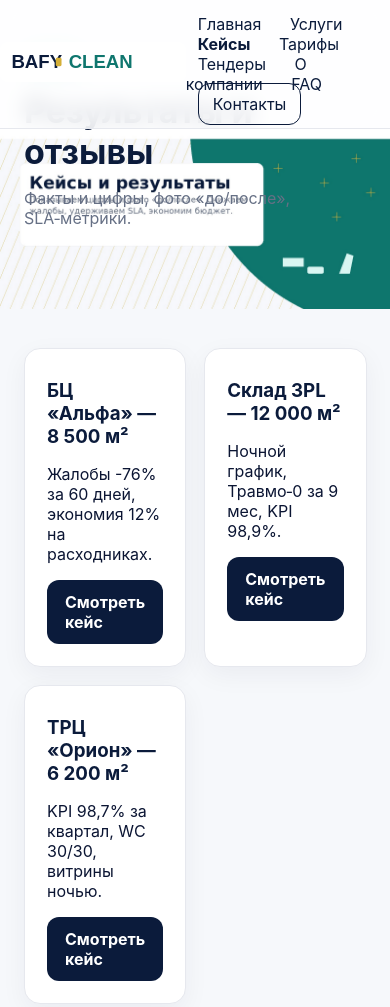
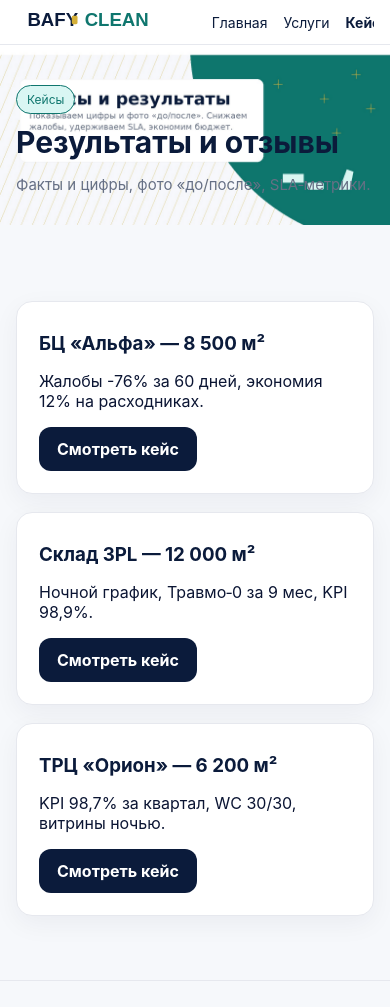
Before and after one commit to ilyakovalenko22/BAFY-Clean-2.0, a plain HTML site: page cases.html in a window 390 px wide. Shown: the top 1007 px of the page. Drawn offline with Linux system fonts and the light colour scheme.

Commit message:
Update styles.css

```diff
--- a/styles.css
+++ b/styles.css
@@ -1,40 +1,81 @@
-
 :root{
-  --bg:#F6F8FB;--panel:#FFFFFF;--ink:#0B1533;--muted:#667085;--line:#E6E8EE;
-  --primary:#0F766E;--primarySoft:#D9F6F3;--navy:#0B1B3B;--gold:#D4AF37;
+  --bg:#F6F8FB; --panel:#FFFFFF; --ink:#0B1533; --muted:#667085; --line:#E6E8EE;
+  --primary:#0F766E; --primarySoft:#D9F6F3; --navy:#0B1B3B; --gold:#D4AF37;
 }
 *{box-sizing:border-box}
-html,body{margin:0;padding:0;background:var(--bg);color:var(--ink);font-family:Inter,system-ui,-apple-system,Segoe UI,Roboto,Helvetica,Arial,sans-serif}
+html,body{margin:0;padding:0;background:var(--bg);color:var(--ink);
+  font-family:Inter,system-ui,-apple-system,Segoe UI,Roboto,Helvetica,Arial,sans-serif}
 a{color:var(--primary);text-decoration:none}
 .container{max-width:1200px;margin:0 auto;padding:0 24px}
-header{position:sticky;top:0;background:rgba(255,255,255,.85);backdrop-filter:saturate(1.2) blur(10px);border-bottom:1px solid var(--line);z-index:20}
-.header-inner{display:flex;align-items:center;justify-content:space-between;padding:14px 0}
-nav a{margin:0 12px;color:var(--navy)}
-.nav-cta{padding:10px 14px;border:1px solid var(--navy);border-radius:12px;color:var(--navy)}
+
+/* HEADER */
+header{position:sticky;top:0;background:rgba(255,255,255,.92);
+  backdrop-filter:saturate(1.2) blur(10px);border-bottom:1px solid var(--line);z-index:20}
+.header-inner{display:flex;align-items:center;justify-content:space-between;
+  gap:12px;flex-wrap:nowrap;padding:14px 0}
+nav{display:flex;align-items:center;gap:12px;overflow-x:auto;
+  white-space:nowrap;scrollbar-width:none}
+nav::-webkit-scrollbar{display:none}
+nav a{color:var(--navy);padding:6px 4px}
+.nav-cta{padding:8px 12px;border:1px solid var(--navy);
+  border-radius:10px;color:var(--navy)}
+
+/* HERO */
 .hero img{width:100%;display:block}
-.overlay{position:relative;margin-top:-320px;padding-bottom:40px}
-.badge{display:inline-block;background:var(--primarySoft);color:var(--primary);padding:6px 10px;border:1px solid var(--primary);border-radius:999px;font-size:12px}
+.overlay{position:relative;margin-top:-280px;padding-bottom:40px}
+.badge{display:inline-block;background:var(--primarySoft);color:var(--primary);
+  padding:6px 10px;border:1px solid var(--primary);border-radius:999px;font-size:12px}
 h1{font-size:46px;margin:12px 0;color:var(--navy)}
 .lead{color:var(--muted);max-width:840px}
+
+/* SECTIONS */
 .section{padding:64px 0;border-bottom:1px solid var(--line)}
 .cards{display:grid;grid-template-columns:repeat(3,1fr);gap:18px}
-.card{background:var(--panel);border:1px solid var(--line);padding:22px;border-radius:16px;box-shadow:0 8px 26px rgba(11,27,59,.05)}
+.card{background:var(--panel);border:1px solid var(--line);padding:22px;
+  border-radius:16px;box-shadow:0 8px 26px rgba(11,27,59,.05)}
 .card h3{margin:8px 0;color:var(--navy)}
 .kpis{display:grid;grid-template-columns:repeat(4,1fr);gap:16px}
-.kpi{background:var(--panel);border:1px solid var(--line);padding:22px;border-radius:14px;text-align:center}
+.kpi{background:var(--panel);border:1px solid var(--line);padding:22px;
+  border-radius:14px;text-align:center}
 .kpi .num{font-size:28px;font-weight:800;color:var(--navy)}
 .grid-2{display:grid;grid-template-columns:1fr 1fr;gap:24px}
-.cta{display:inline-block;background:var(--navy);color:#fff;font-weight:700;padding:12px 18px;border-radius:12px}
+.cta{display:inline-block;background:var(--navy);color:#fff;font-weight:700;
+  padding:12px 18px;border-radius:12px}
 .cta.secondary{background:var(--panel);color:var(--navy);border:1px solid var(--line)}
 .gallery{display:grid;grid-template-columns:repeat(2,1fr);gap:18px}
-.table{width:100%;border-collapse:collapse;background:var(--panel);border-radius:12px;overflow:hidden}
+.table{width:100%;border-collapse:collapse;background:var(--panel);
+  border-radius:12px;overflow:hidden}
 .table th,.table td{border-bottom:1px solid var(--line);padding:14px;text-align:left}
 .table th{background:#F3F4F6;color:#334155}
 form{display:grid;grid-template-columns:1fr 1fr;gap:12px;margin-top:12px}
-form input,form textarea,form select{padding:12px;border-radius:10px;border:1px solid var(--line);background:#FFFFFF;color:var(--ink)}
+form input,form textarea,form select{padding:12px;border-radius:10px;
+  border:1px solid var(--line);background:#FFFFFF;color:var(--ink)}
 form textarea{grid-column:span 2;min-height:120px}
 form button{grid-column:span 2}
 footer{padding:40px 0;color:#4B5563}
-blockquote{margin:0;padding:16px;border-left:4px solid var(--gold);background:#FFF9E6;border-radius:8px;color:#6B5E00}
-@media(max-width:980px){.cards{grid-template-columns:1fr 1fr}.kpis{grid-template-columns:1fr 1fr}.gallery{grid-template-columns:1fr}.grid-2{grid-template-columns:1fr}}
-@media(max-width:600px){h1{font-size:34px}.overlay{margin-top:-260px}form{grid-template-columns:1fr}form textarea,form button{grid-column:span 1}}
+blockquote{margin:0;padding:16px;border-left:4px solid var(--gold);
+  background:#FFF9E6;border-radius:8px;color:#6B5E00}
+
+/* TABLET */
+@media(max-width:900px){
+  .cards{grid-template-columns:1fr 1fr}
+  .kpis{grid-template-columns:1fr 1fr}
+  .gallery{grid-template-columns:1fr}
+  .grid-2{grid-template-columns:1fr}
+  .overlay{margin-top:-220px}
+  h1{font-size:38px}
+}
+
+/* MOBILE */
+@media(max-width:600px){
+  .container{padding:0 16px}
+  .header-inner{gap:8px}
+  nav a{font-size:14px;padding:6px 2px}
+  .overlay{margin-top:-140px;padding-bottom:28px}
+  h1{font-size:30px;margin:10px 0}
+  .lead{font-size:15px}
+  .cards{grid-template-columns:1fr}
+  .kpis{grid-template-columns:1fr 1fr}
+  form{grid-template-columns:1fr}
+  form textarea,form button{grid-column:span 1}
+}
```
